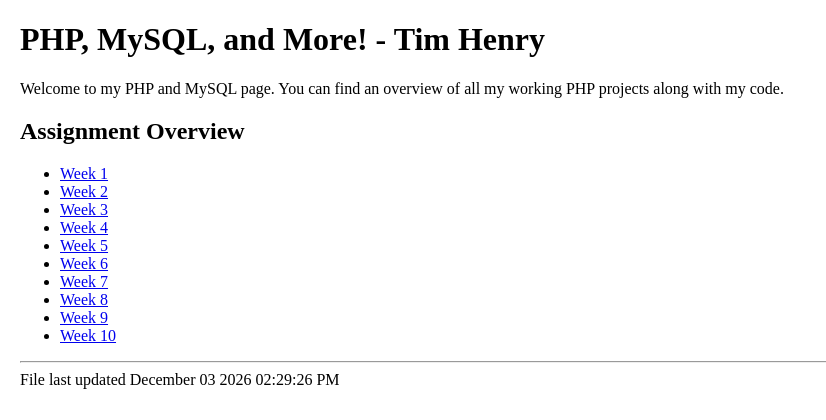
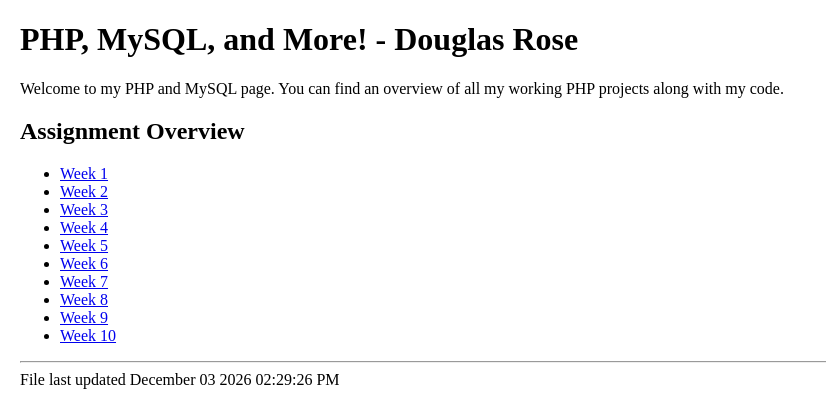
Before and after one commit to NEIT-DRR/se266-example-code, a PHP site: page /class_web_site/site/index.php in a window 1280 px wide. Shown: the part 54-474 px from the top of the page, without its empty margins (0-826 px from the left). Run offline with PHP 8.4, Linux system fonts and the light colour scheme.

Commit message:
Update index.php

```diff
--- a/class_web_site/site/index.php
+++ b/class_web_site/site/index.php
@@ -1,7 +1,7 @@
 
  <?php include __DIR__ . '/../include/header.php'; ?>
 
-<h1>PHP, MySQL, and More! - Tim Henry</h1>
+<h1>PHP, MySQL, and More! - Douglas Rose</h1>
 <p>
 Welcome to my PHP and MySQL page. You can find an overview of all my working PHP projects along with my code.
 </p>
```
